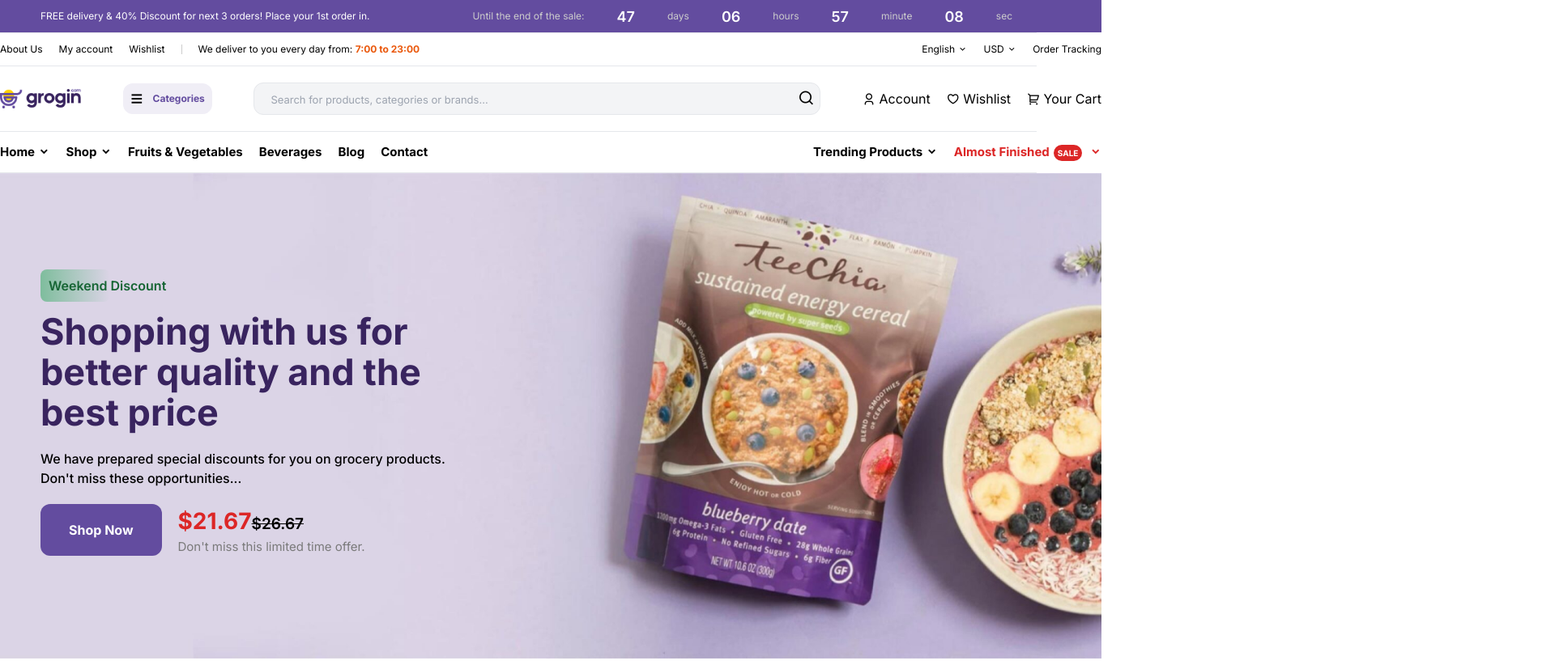
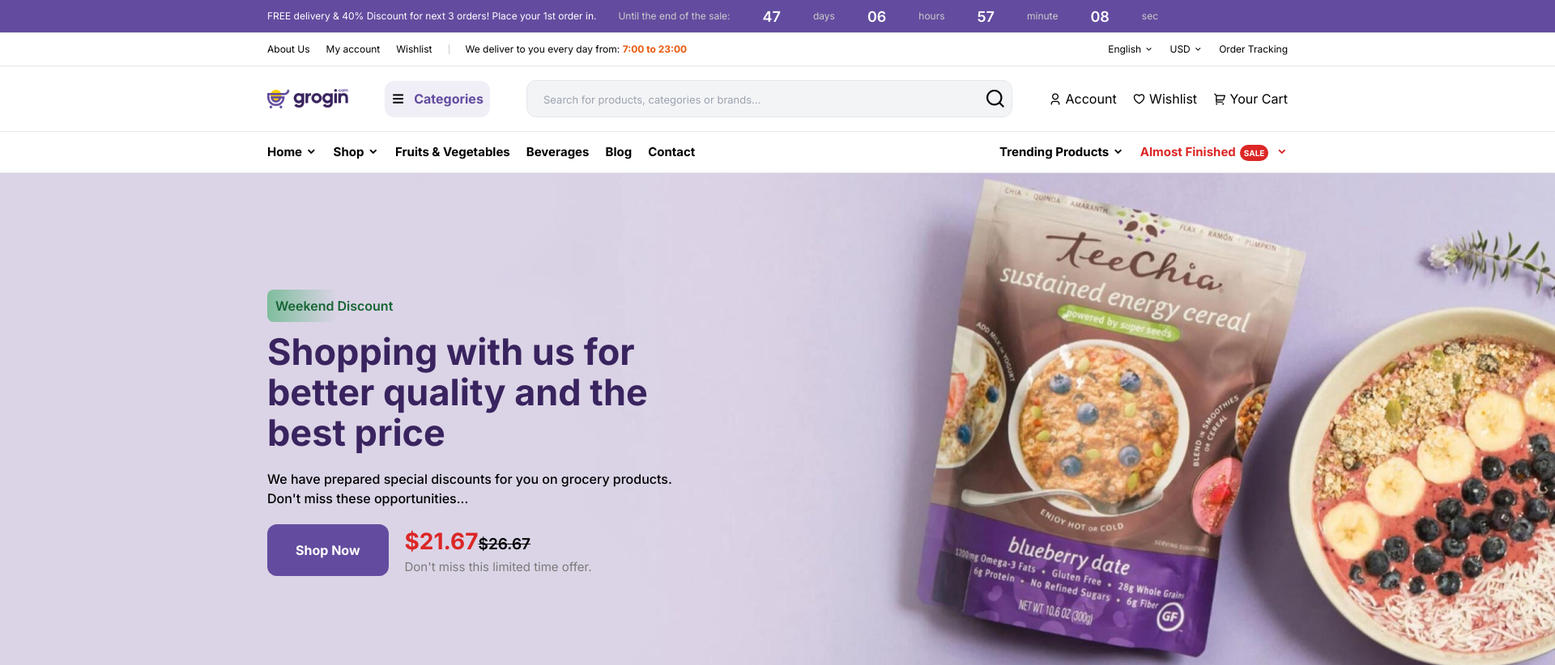
Before and after one commit to Sharmaji513/grogin-Ecommerce-Landing-Page, a website built with Vite: page index.html in a window 1280 px wide. Shown: the top 822 px of the page at 81% size, 1920 px wide, since content can reach past the window. Built offline with nearby package versions, Linux system fonts and the light colour scheme.

```diff
--- a/index.html
+++ b/index.html
@@ -14,12 +14,12 @@
     <link href="https://fonts.googleapis.com/css2?family=Inter:wght@100;200;300;400;500;600;700;800;900&display=swap" rel="stylesheet">
 
 </head>
-<body class="max-w-[100vw] h-[100vh] m-auto box-border font-Inter">
+<body class="w-[1920px] h-[100vh] m-auto box-border font-Inter">
     <!-- Header section  -->
-    <header class="w-full m-auto">
-        <div class="w-[1360px] m-auto px-[50px] h-[40px] bg-[#634C9F] text-white">
+    <header class="max-w-[1920px] m-auto">
+        <div class="w-[1920px] m-auto h-[40px] bg-[#634C9F] text-white">
                    <!-- 1st bar -->
-            <div class="h-full flex justify-between items-center w-[1360px] m-auto text-[12px]">
+            <div class="h-full px-[50px] flex justify-between items-center w-[1360px] m-auto text-[12px]">
                 <!-- left -->
                 <div class="">
                     <h4>FREE delivery & 40% Discount for next 3 orders! Place your 1st order in.</h4>
@@ -37,7 +37,7 @@
         </div>
         <hr>
         <!-- 2nd bar -->
-        <div class="w-[1360px] m-auto flex justify-between text-[12px]">
+        <div class="w-[1360px] px-[50px] m-auto flex justify-between text-[12px]">
             <!-- left part -->
             <div class="h-[40px] flex items-center gap-5 ">
                 <div class=""><a href="">About Us</a></div>
@@ -55,18 +55,18 @@
         </div>
         <hr>
         <!-- 3rd main bar -->
-        <div class="w-[1360px] m-auto flex justify-between h-[80px] items-center">
+        <div class="w-[1360px] px-[50px] m-auto flex justify-between h-[80px] items-center">
             <!-- logo -->
             <div class="w-[120px] max-2xl:w-[100px]">
                 <img class="w-full" src="./assets/logo.png" alt="main-logo">
             </div>
-            <div class="flex items-center justify-center gap-3 bg-[#F0EEF6] w-[130px] h-[46px] max-2xl:w-[110px] max-2xl:h-[38px] max-xl:w-[100px] max-xl:h-[35px] rounded-xl font-bold">
+            <div class="flex items-center justify-center gap-3 bg-[#F0EEF6] w-[130px] h-[45px] rounded-xl font-bold">
                 <i class="ri-menu-line"></i>
-                <h3 class="text-[#634C9F] max-2xl:text-[12px] max-xl:text-[11px]">Categories</h3>
+                <h3 class="text-[#634C9F] ">Categories</h3>
             </div>
-            <div class="w-[730px] max-2xl:w-[700px] max-xl:w-[550px] flex relative">
-                <input class="w-full border bg-[#F3F4F6] h-[46px] max-2xl:h-[40px] max-xl:h-[35px] rounded-xl placeholder:pl-[20px] max-2xl:placeholder:text-[13px] max-xl:placeholder:text-[11px]" type="text" placeholder="Search for products, categories or brands...">
-                <i class="ri-search-line text-[26px] max-2xl:text-[20px] max-xl:text-[18px] absolute right-2 top-1"></i>
+            <div class="w-[600px]  flex relative">
+                <input class="w-full border bg-[#F3F4F6] h-[46px] rounded-xl placeholder:pl-[20px] max-2xl:placeholder:text-[13px] max-xl:placeholder:text-[11px]" type="text" placeholder="Search for products, categories or brands...">
+                <i class="ri-search-line text-[26px]  absolute right-2 top-1"></i>
             </div>
             <div class="flex gap-5">
                 <h4 class=""><i class="ri-user-3-line"></i> Account</h4>
@@ -76,7 +76,7 @@
         </div>
         <hr>
         <!-- 4th nav bar -->
-        <div class="w-[1360px] h-[50px] m-auto flex justify-between items-center text-[15px]">
+        <div class="w-[1360px] h-[50px] px-[50px] m-auto flex justify-between items-center text-[15px]">
             <!-- left -->
             <div class="">
                 <ul class="flex gap-5 font-bold">
@@ -96,10 +96,10 @@
                 </ul>
             </div>
         </div>
+        <hr>
     </header>
-    <hr>
     <!-- Main Section -->
-    <main class="bg-hero-pattern2  bg-no-repeat bg-cover w-[1360px] h-[600px] bg-[-200px] m-auto flex items-center">
+    <main class="bg-hero-pattern2  bg-no-repeat bg-cover  bg-right w-[1920px] h-[650px]  m-auto flex items-center">
         <div class="w-[1360px] m-auto p-[50px]">
             <div class="mb-5">
                 <span class="text-[#166534] font-semibold bg-gradient-to-r from-[#16a34a78] w-[123px] py-[10px] pl-[10px] rounded-lg">Weekend </span>
```
